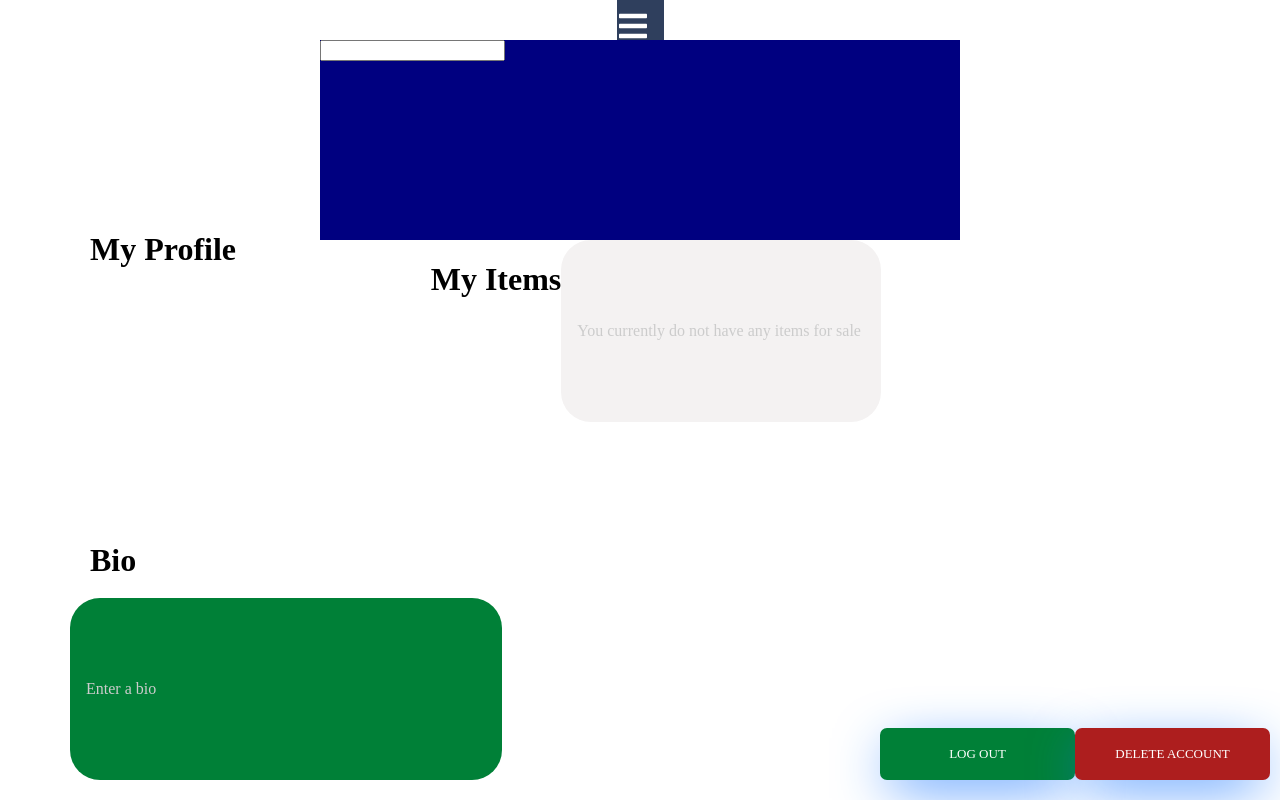
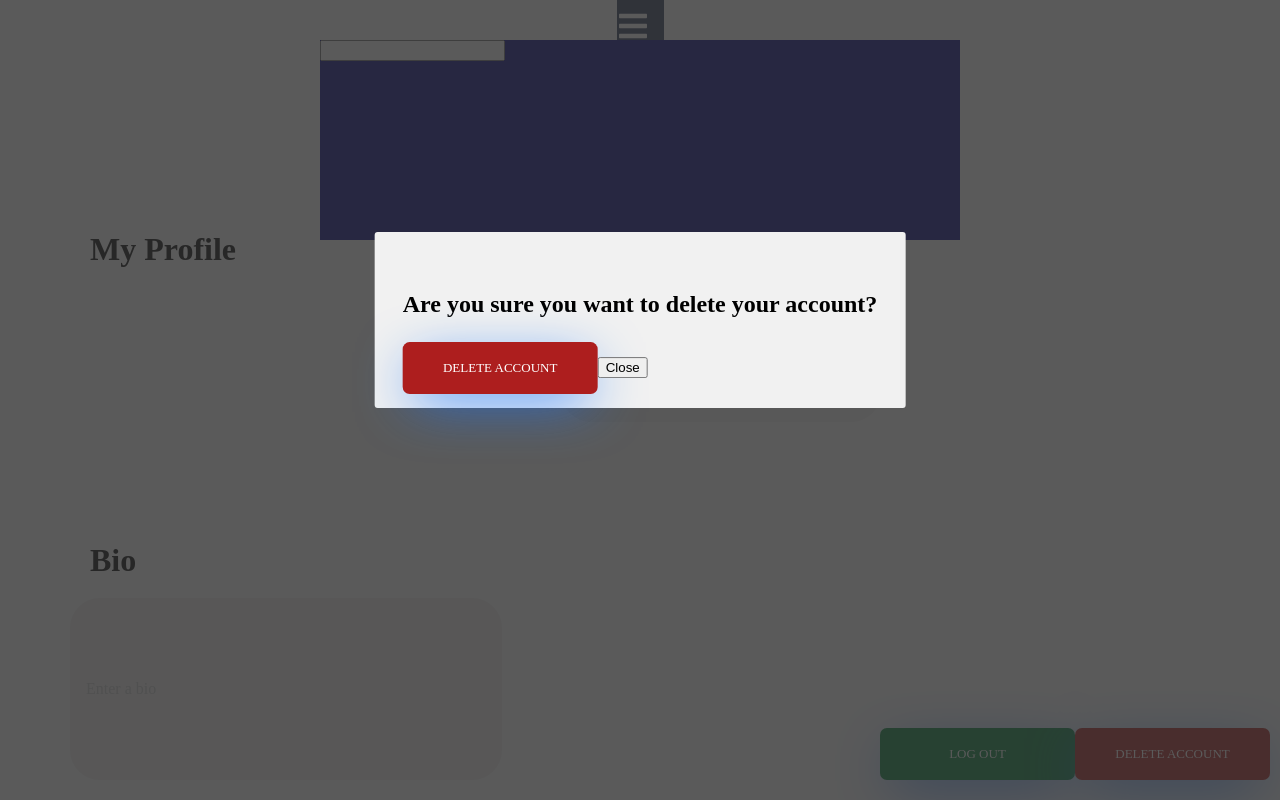
Before and after one commit to DonVlad1/m40Group1Front-End, a React (Create React App) app: page /profile in a window 1280 px wide. Both pictures are taken after a click on the button "DELETE ACCOUNT". Built offline with nearby package versions, Linux system fonts and the light colour scheme.

Commit message:
profile modal

```diff
--- a/src/css/profile.css
+++ b/src/css/profile.css
@@ -30,8 +30,7 @@ body {
   .bio__input {
     font-family: inherit;
     font-size: inherit;
-    background-color: #008037;
-    /* background-color: #f4f2f2; */
+    background-color: #f4f2f2;
     border: none;
     color: #646464;
     padding: 0.7rem 1rem;
@@ -189,3 +188,47 @@ body {
     opacity: 4;
     right: 0;
    }
+
+   body.active-modal {
+    overflow-y: hidden;
+  }
+
+  .btn-modal {
+    padding: 10px 20px;
+    display: block;
+    margin: 100px auto 0;
+    font-size: 18px;
+  }
+
+  .modal, .overlay {
+    width: 100vw;
+    height: 100vh;
+    top: 0;
+    left: 0;
+    right: 0;
+    bottom: 0;
+    position: fixed;
+  }
+
+  .overlay {
+    background: rgba(49,49,49,0.8);
+  }
+  .modal-content {
+    position: absolute;
+    top: 40%;
+    left: 50%;
+    transform: translate(-50%, -50%);
+    line-height: 1.4;
+    background: #f1f1f1;
+    padding: 14px 28px;
+    border-radius: 3px;
+    max-width: 600px;
+    min-width: 300px;
+  }
+
+  .close-modal {
+    position: absolute;
+    top: 10px;
+    right: 10px;
+    padding: 5px 7px;
+  }
--- a/src/pages/profile.js
+++ b/src/pages/profile.js
@@ -1,7 +1,15 @@
-import React from "react"
+import React, { useState, useEffect } from "react";
+import { useNavigate } from "react-router-dom";
 import '../css/profile.css';
 
-function Profile() {
+function Profile(props) {
+    const navigate = useNavigate();
+    const [modal, setModal] = useState(false)
+
+    const toggleModal = () => {
+        setModal(!modal)
+      }
+
     return (
         <>
             <div id="postCreateContent" className="flexbox">
@@ -19,8 +27,19 @@ function Profile() {
                 <input type="text" class="list-items__input" placeholder="You currently do not have any items for sale"/>
                 </div>
                 <div className="profile-btns">
-                <button className="logout"><span>LOG OUT</span></button>
-                <button className="delete-acc"><span>DELETE ACCOUNT</span></button>
+                <button className="logout" onClick={() => navigate("/login")}><span>LOG OUT</span></button>
+                <button className="delete-acc" onClick={toggleModal}><span>DELETE ACCOUNT</span></button>
+                {modal && (
+                          <div className="modal">
+                          <div className="overlay" onClick={toggleModal}></div>
+                          <div className="modal-content">
+                          <img className="modalCat"/>
+                            <h2>Are you sure you want to delete your account?</h2>
+                            <button className="delete-acc"><span>DELETE ACCOUNT</span></button>
+                            <button className="cloaseBtn" onClick={toggleModal}>Close</button>
+                          </div>
+                        </div>
+                )}
                 </div>
 
         </>
```
